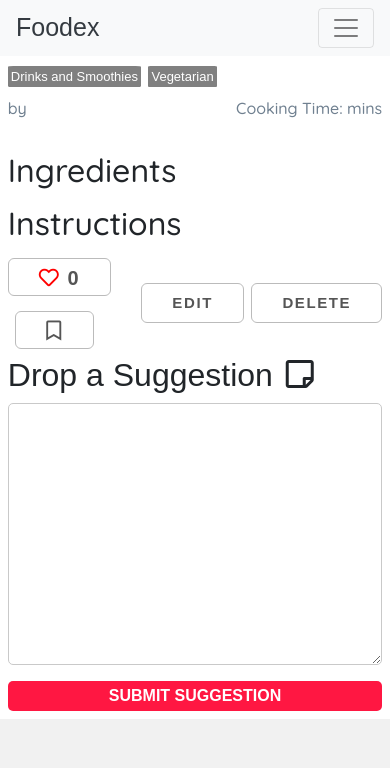
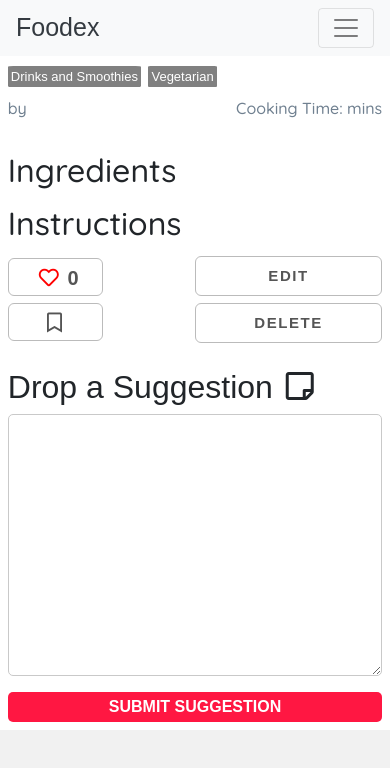
Before and after one commit to AdarshGaur/Foodex, a React (Create React App) app in the folder frontend/react-part/: page /read-recipe in a window 390 px wide. Shown: the top 768 px of the page. Built offline with nearby package versions, Linux system fonts and the light colour scheme.

Commit message:
made read recipe page responsive

```diff
--- a/frontend/react-part/src/components/Blogposts/ReadRecipe/ReadRecipe.js
+++ b/frontend/react-part/src/components/Blogposts/ReadRecipe/ReadRecipe.js
@@ -86,13 +86,13 @@ class AddRecipe extends Component {
 
 </div>
 
-                <h2>Drop a Suggestion<i className="far fa-sticky-note"></i></h2>
+                <h2 className={classes.suggest}>Drop a Suggestion<i className="far fa-sticky-note"></i></h2>
                 <textarea rows="10" className={classes.area} name = 'instructions'  placeholder={this.state.instructions} onChange = {this.handlechangeall} />
                 <input className={classes.suggestionbtn} type="submit" onClick={this.handlesuggestion} value="SUBMIT SUGGESTION" />
                 </div>
                 <div className={classes.tips}>
                 <Card style={{ width: '18rem' }} className={classes.tipscard}>
-                <Card.Header>Quick Tips</Card.Header>
+                <Card.Header className={classes.tiphead}><i className="fa fa-bullhorn"> </i> Q U I C K - T I P S</Card.Header>
                 <Card.Body className={classes.bulletpoints}>
                 <Card.Text>
                 <ul>
--- a/frontend/react-part/src/components/Blogposts/ReadRecipe/ReadRecipe.module.css
+++ b/frontend/react-part/src/components/Blogposts/ReadRecipe/ReadRecipe.module.css
@@ -19,6 +19,13 @@
     flex-wrap: wrap;
     justify-content: center;
     /* justify-content: left; */
+}
+
+.tiphead{
+    background-color: #e60e3c !important;
+    font-weight: 600;
+    /* font-family: Lato; */
+    color: white;
 }
 
 .recipe{
@@ -75,21 +82,12 @@ color: #708090;
 
 .btndivsecond{
 display: flex;
-/* margin-right: 0vw; */
-/* margin-left: 22vw; */
 justify-content: flex-end;
-/* align-self: center; */
-/* background-color: blueviolet; */
 width: 50%;
 }
 
 .btndivfirst{
-/* display: inline; */
-/* margin-right: 0vw; */
-/* margin-left: 22vw; */
 
-/* align-self: center; */
-/* background-color: yellow; */
 width: 50%;
 }
 
@@ -113,6 +111,7 @@ width: 50%;
     margin-top: 4%;
     margin-bottom: 4%;
 }
+
 
 .editbtn:hover, .deletebtn:hover, .editbtn:focus, .deletebtn:focus{
 background-color: #ff1742 !important;
@@ -155,6 +154,8 @@ color:white;
     margin-left: 8%;
 }
 
+
+
 .tags{
     background-color: #808080;
     margin-right: 2%;
@@ -192,3 +193,31 @@ color:white;
 
 
 }
+
+
+@media(max-width:960px){
+
+
+.btndivsecond{
+    display: block;
+    margin-right: 0;
+    display: flex;
+    flex-direction: column;
+}
+.btndivfirst{
+    display: block;
+    margin-left:0;
+}
+.editbtn, .deletebtn{
+    margin-right: 0;
+    display: block;
+    margin-top: 2%;
+    margin-bottom: 2%;
+    margin-left: 0;
+}
+
+.suggest{
+    margin-top: 5%;
+}
+
+}
--- a/frontend/react-part/src/components/ProfileElements/OtherUser/OtherUser.js
+++ b/frontend/react-part/src/components/ProfileElements/OtherUser/OtherUser.js
@@ -70,7 +70,7 @@ render(){
 <div className={classes.cover}>
 <div className={classes.wrapper}>
 <div className={classes.dp}>
-<img src="https://encrypted-tbn0.gstatic.com/images?q=tbn%3AANd9GcR-fzwMTk8dQytNQnl1vC97OHhsrGaEa2RFAg&usqp=CAU"/>
+<img src="https://image.shutterstock.com/image-photo/bright-spring-view-cameo-island-260nw-1048185397.jpg"/>
 {/* <input className={classes.avatar} id="uploadpic" type="file" className={classes.avatar} onChange={(e)=>this.upload(e)} name="img" accept="image/*" /> */}
 <label onClick={this.handlefollow} className={classes.change}>{this.state.isfollow}</label>
 </div>
--- a/frontend/react-part/src/components/UI/BookmarkButton/BookmarkButton.module.css
+++ b/frontend/react-part/src/components/UI/BookmarkButton/BookmarkButton.module.css
@@ -1,6 +1,7 @@
 .bookmarkbtn {
     display: inline-block;
     height: 38px;
+    width: 95px;
     padding: 0 30px;
     color: #555;
     text-align: center;
@@ -19,3 +20,10 @@
     margin-left:4%;
     margin-bottom: 4%;
   }
+
+  @media(max-width:960px){
+  .bookmarkbtn{
+    margin-left: 0;
+    display: block;
+  }
+  }
--- a/frontend/react-part/src/components/UI/LikeButton/LikeButton.module.css
+++ b/frontend/react-part/src/components/UI/LikeButton/LikeButton.module.css
@@ -1,6 +1,7 @@
 .likebtn {
     display: inline-block;
     height: 38px;
+    width: 95px;
     padding: 0 30px;
     color: #555;
     text-align: center;
@@ -18,3 +19,10 @@
     margin-top: 4%;
     margin-bottom: 4%;
   }
+
+  @media(max-width:960px){
+.likebtn{
+  margin-left: 0;
+  display: block;
+}
+  }
```
